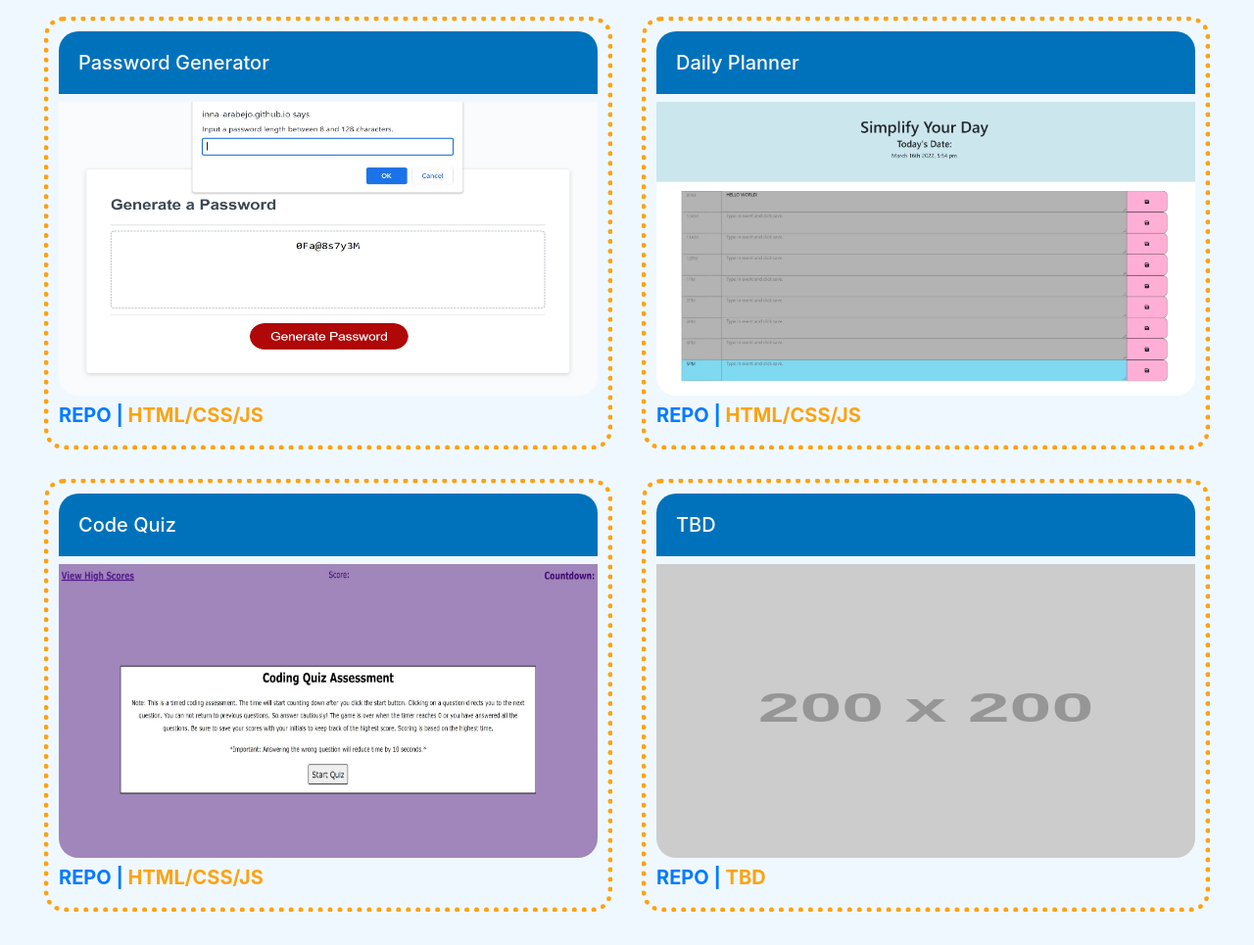
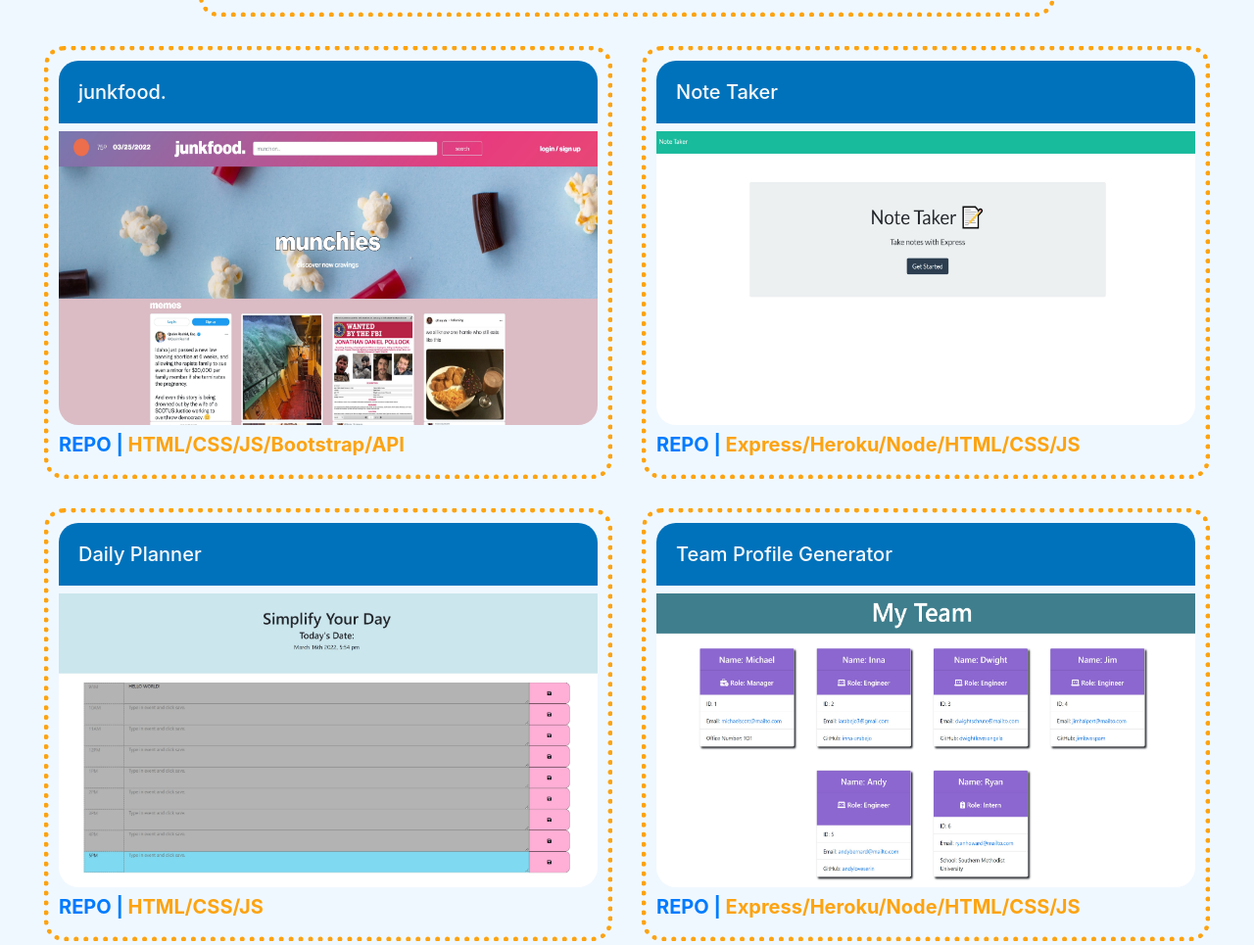
Before and after one commit to inna-arabejo/creative-portfolio, a plain HTML site: page index.html in a window 1280 px wide. Shown: the part 1183-2148 px from the top of the page at 98% size. Drawn offline with nearby package versions, Linux system fonts and the light colour scheme; placeholder pictures from the web are drawn by us.

Commit message:
Added projects and updated resume to portfolio.

```diff
--- a/index.html
+++ b/index.html
@@ -25,7 +25,7 @@
               Links
             </a>
             <div class="dropdown-menu" aria-labelledby="navbarDropdown">
-              <a class="dropdown-item" href="./Assets/images/inna-arabejo-resume.pdf">Resume</a>
+              <a class="dropdown-item" href="./Assets/images/Inna's Web Development Resume.pdf">Resume</a>
               <div class="dropdown-divider"></div>
               <a class="dropdown-item" href="https://github.com/inna-arabejo/creative-portfolio">Proto Repository</a>
             </div>
@@ -66,9 +66,17 @@
       <section class="projects" id="projects">
         <h2>Projects</h2>
         <div>
-        <!-- Articles -->
+          <!-- Articles -->
           <article class="box-card" id="first-card">
-            <h3>Featured - junkfood.</h3>
+            <h3>Nerds Meet Nerds</h3>
+            <a target="_blank" href="https://nerds-meet-nerds.herokuapp.com/">
+              <img src="./Assets/images/nerds-meet-nerds.jpg" width="600" height="400" class="thumbnail image-overlay"/>
+            </a>
+            <p><a target="_blank" href="https://github.com/inna-arabejo/Nerds-Meet-Nerds">REPO |</a> Express/Session/MySQL/Sequelize/Node/Socket.io/Handlebars/Bcrypt/JS/CSS/HTML</p>
+          </article>
+
+          <article class="box-card">
+            <h3>junkfood.</h3>
             <a target="_blank" href="https://inna-arabejo.github.io/g3p-junkfood/">
               <img src="./Assets/images/junkfood.jpg" alt="First group project." width="600" height="400" class="thumbnail image-overlay"/>
             </a>
@@ -76,11 +84,27 @@
           </article>
 
           <article class="box-card">
-            <h3>Horiseon</h3>
-            <a target="_blank" href="https://inna-arabejo.github.io/semantic-html/">
-              <img src="./Assets/images/search-engine-optimization.jpg" alt="Second site built of Horiseon web page." width="600" height="400" class="thumbnail image-overlay"/>
+            <h3>Note Taker</h3>
+            <a target="_blank" href="https://note-taker-inna.herokuapp.com/">
+              <img src="./Assets/images/note-taker.jpg" width="600" height="400" class="thumbnail image-overlay"/>
             </a>
-            <p><a target="_blank" href="https://github.com/inna-arabejo/semantic-html">REPO |</a> HTML/CSS</p>
+            <p><a target="_blank" href="https://github.com/inna-arabejo/note-taker">REPO |</a> Express/Heroku/Node/HTML/CSS/JS</p>
+          </article>
+
+          <article class="box-card">
+            <h3>Daily Planner</h3>
+            <a target="_blank" href="https://inna-arabejo.github.io/daily-work-planner/">
+              <img src="./Assets/images/daily-planner-screenshot.jpg" alt="Daily planner" width="600" height="400" class="thumbnail image-overlay"/>
+            </a>
+            <p><a target="_blank" href="https://github.com/inna-arabejo/daily-work-planner">REPO |</a> HTML/CSS/JS</p>
+          </article>
+
+          <article class="box-card">
+            <h3>Team Profile Generator</h3>
+            <a target="_blank" href="https://note-taker-inna.herokuapp.com/">
+              <img src="./Assets/images/team-profile-generator.jpg" width="600" height="400" class="thumbnail image-overlay"/>
+            </a>
+            <p><a target="_blank" href="https://github.com/inna-arabejo/team-profile-generator">REPO |</a> Express/Heroku/Node/HTML/CSS/JS</p>
           </article>
 
           <article class="box-card">
@@ -92,14 +116,6 @@
           </article>
 
           <article class="box-card">
-            <h3>Daily Planner</h3>
-            <a target="_blank" href="https://inna-arabejo.github.io/daily-work-planner/">
-              <img src="./Assets/images/daily-planner-screenshot.jpg" alt="Daily planner" width="600" height="400" class="thumbnail image-overlay"/>
-            </a>
-            <p><a target="_blank" href="https://github.com/inna-arabejo/daily-work-planner">REPO |</a> HTML/CSS/JS</p>
-          </article>
-
-          <article class="box-card">
             <h3>Code Quiz</h3>
             <a target="_blank" href="https://inna-arabejo.github.io/web-api-code-quiz/">
               <img src="./Assets/images/code-quiz.jpg" alt="Code quiz" width="600" height="400" class="thumbnail image-overlay"/>
@@ -108,11 +124,11 @@
           </article>
 
           <article class="box-card">
-            <h3>TBD</h3>
-            <a target="_blank" href="https://via.placeholder.com/200">
-              <img src="https://via.placeholder.com/200" width="600" height="400" class="thumbnail image-overlay"/>
+            <h3>Horiseon</h3>
+            <a target="_blank" href="https://inna-arabejo.github.io/semantic-html/">
+              <img src="./Assets/images/search-engine-optimization.jpg" alt="Second site built of Horiseon web page." width="600" height="400" class="thumbnail image-overlay"/>
             </a>
-            <p><a target="_blank" href="https://github.com/inna-arabejo/creative-portfolio">REPO |</a> TBD</p>
+            <p><a target="_blank" href="https://github.com/inna-arabejo/semantic-html">REPO |</a> HTML/CSS</p>
           </article>
         </div>
       </section>
```
Also changed, not shown: Assets/images/nerds-meet-nerds.jpg (added), Assets/images/note-taker.jpg (added), Assets/images/team-profile-generator.jpg (added), 2 other files.
